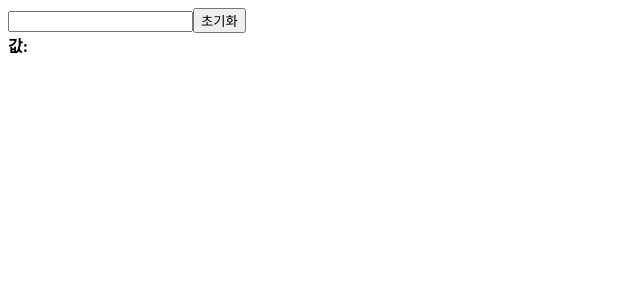
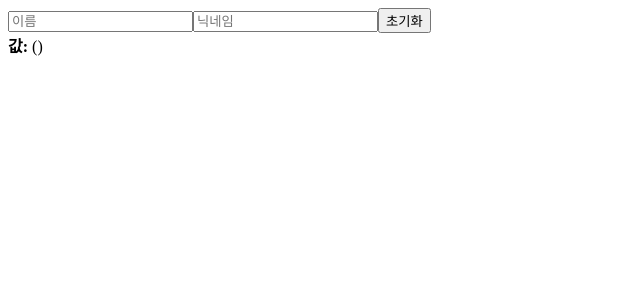
Before and after one commit to Doosies/maven, a React (Create React App) app in the folder front/: page / in a window 1280 px wide. Shown: the top 300 px of the page, without its empty margins (0-640 px from the left). Built offline with nearby package versions, Linux system fonts and the light colour scheme; the HTML template or start-up script is replaced by a standard one.

Commit message:
state여러개

```diff
--- a/front/src/pages/studyPage.jsx
+++ b/front/src/pages/studyPage.jsx
@@ -1,18 +1,37 @@
 import React, { useState } from 'react';
 
 function StudyPage(){
-    const [text, setText] = useState('');
+    const [inputs, setInputs] = useState({
+        name: '',
+        nickname: '',
+    });
+    const { name, nickname } = inputs;
 
-    const onChange = (event) =>{
-        setText(event.target.value);
+    const onChange = (e) =>{
+        const {value, name} = e.target;
+
+        setInputs({
+            ...inputs,
+            [name]:value
+        });
+
+        console.log(e.target.name);
+    }
+    const onReset = (e) =>{
+        setInputs({
+            name: '',
+            nickname: '',
+        });
     }
 
     return(
         <div>
-            <input/>
-            <button>초기화</button>
+            <input name="name" placeholder="이름" onChange={onChange} />
+            <input name="nickname" placeholder="닉네임" onChange={onChange} value={nickname}/>
+            <button onClick={onReset}>초기화</button>
             <div>
-                <b>값:</b>
+                <b>값: </b>
+                {name} ({nickname})
             </div>
         </div>
     );
```
